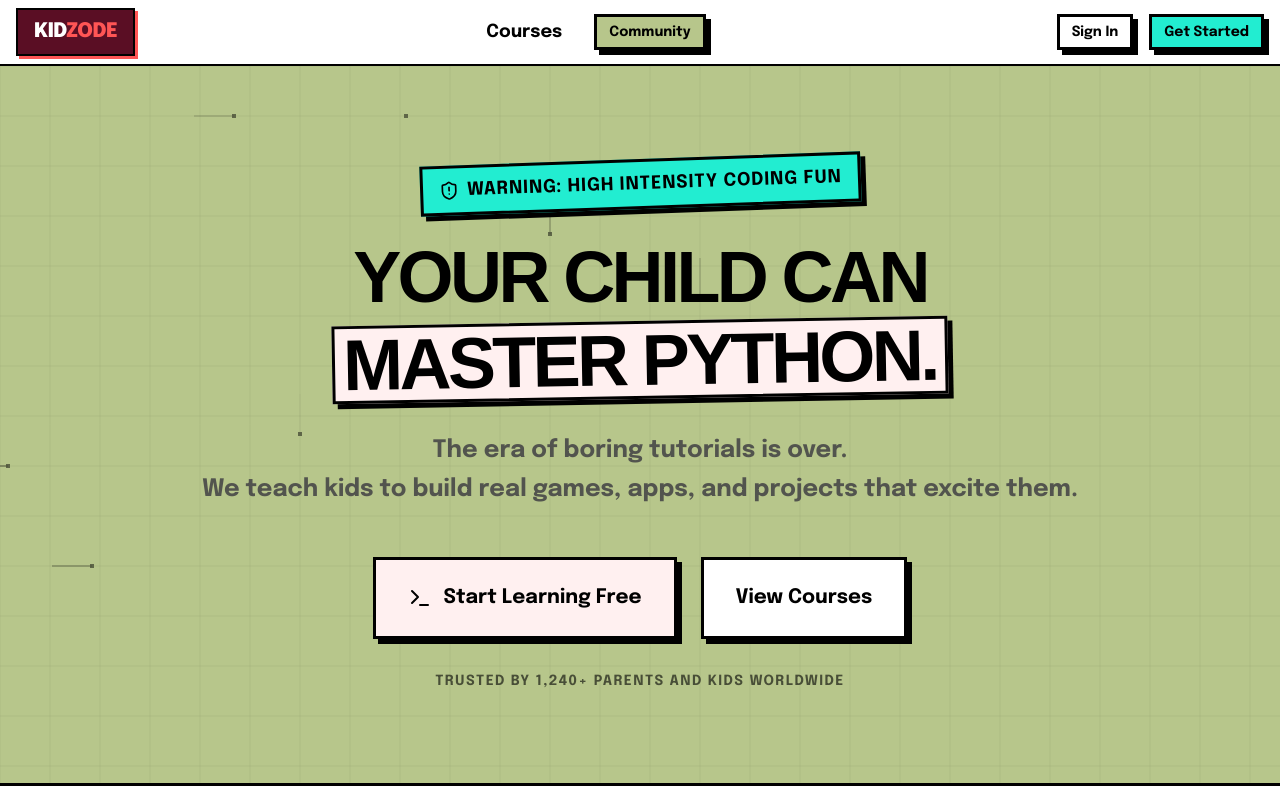
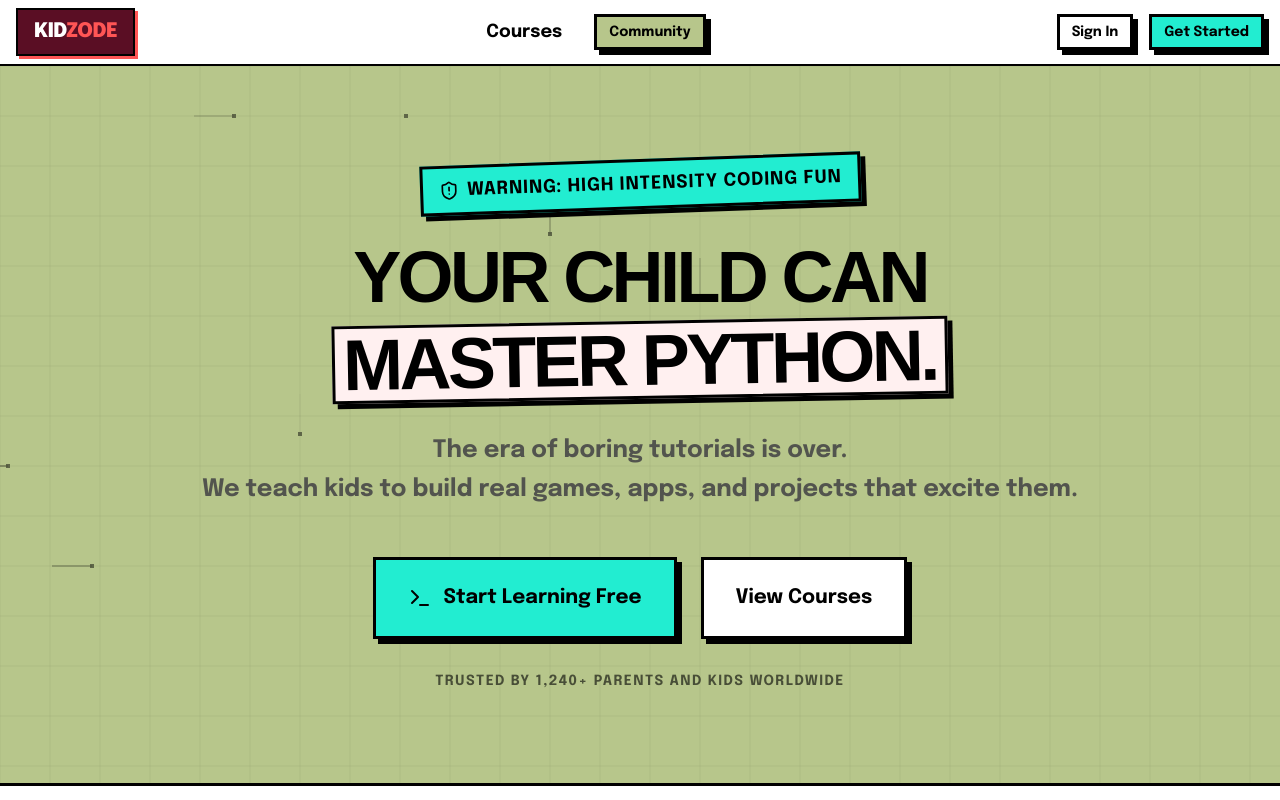
Before and after one commit to Param-Harrison/kidzode, a Next.js app: page / in a window 1280 px wide. Shown: the top 800 px of the page. Built offline with nearby package versions, Linux system fonts and the light colour scheme; no server answers; a web font is replaced by a local one.

Commit message:
kidzode logo

```diff
--- a/app/page.tsx
+++ b/app/page.tsx
@@ -35,7 +35,7 @@ export default function Home() {
 
           <div className="flex flex-col sm:flex-row gap-4 sm:gap-6 w-full max-w-2xl justify-center">
              <Link href="/courses">
-              <NeoButton className="w-full sm:w-auto bg-accent text-black hover:bg-accent px-6 sm:px-8 py-4 sm:py-6 text-lg sm:text-xl h-auto shadow-[5px_5px_0px_0px_#000] hover:shadow-none hover:translate-x-[2px] hover:translate-y-[2px] flex items-center justify-center gap-3 border-[3px] border-black">
+              <NeoButton className="w-full sm:w-auto bg-secondary text-black hover:bg-accent px-6 sm:px-8 py-4 sm:py-6 text-lg sm:text-xl h-auto shadow-[5px_5px_0px_0px_#000] hover:shadow-none hover:translate-x-[2px] hover:translate-y-[2px] flex items-center justify-center gap-3 border-[3px] border-black">
                 <Terminal className="w-5 h-5 sm:w-6 sm:h-6" />
                 Start Learning Free
               </NeoButton>
--- a/tests/regex_test.js
+++ /dev/null
@@ -1,28 +0,0 @@
-
-const expected = ".*H E L L O.*JACK.*AMAZING.*";
-const actual = "🌈🌈🌈 H E L L O JACK 🌈🌈🌈 YOU ARE AMAZING!!! 🎉";
-
-console.log("Expected:", expected);
-console.log("Actual:", actual);
-
-// Logic from usePyodide.ts
-let passed = false;
-try {
-  // Escape special regex characters except .* which we want to keep as wildcard
-  const escapedPattern = expected
-    .replace(/[\\^$*+?.()|[\]{}]/g, '\\$&')  // Escape special chars
-    .replace(/\\\.\\\*/g, '.*')              // Restore .* as wildcard
-
-  console.log("Escaped Pattern:", escapedPattern);
-
-  const regex = new RegExp(escapedPattern, 'is')  // i=case insensitive, s=dotall
-  console.log("Regex:", regex);
-
-  passed = regex.test(actual);
-} catch (regexError) {
-  console.log("Regex error:", regexError);
-  // If regex fails, fall back to simple includes check
-  passed = actual.includes(expected.replace(/\.\*/g, ''));
-}
-
-console.log("Passed:", passed);
```
Also changed, not shown: components/references/pricing/page.tsx (renamed from app/references/pricing/page.tsx).
